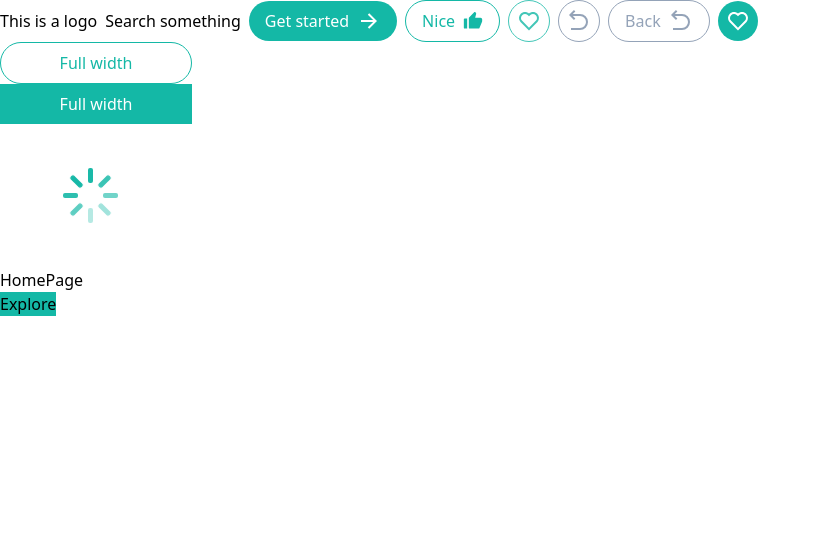
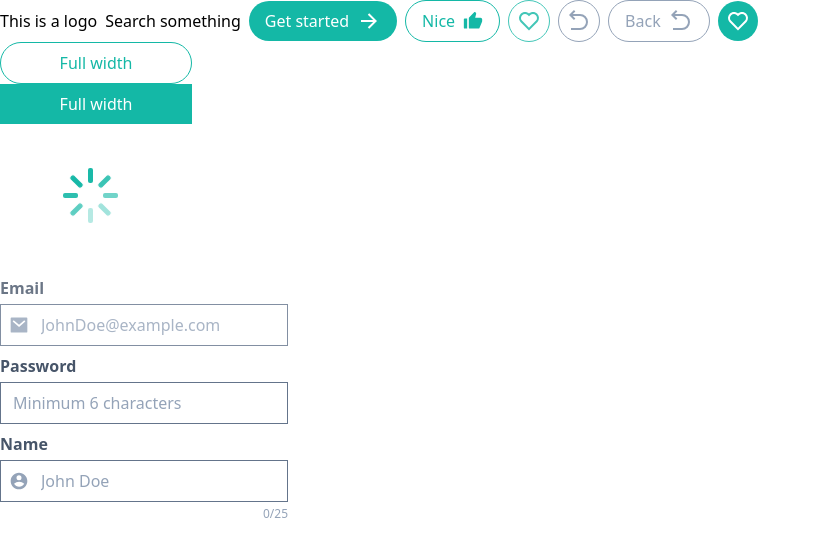
Before and after one commit to KellyCHI22/HowTo, a React (Vite) app: page / in a window 1280 px wide. Shown: the top 556 px of the page, without its empty margins (0-821 px from the left). Built offline with nearby package versions, Linux system fonts and the light colour scheme.

Commit message:
layout: finish Input component

```diff
--- a/package.json
+++ b/package.json
@@ -23,6 +23,7 @@
     "react-spinners": "^0.13.8"
   },
   "devDependencies": {
+    "@tailwindcss/forms": "^0.5.3",
     "@types/react": "^18.0.28",
     "@types/react-dom": "^18.0.11",
     "@typescript-eslint/eslint-plugin": "^5.57.1",
--- /dev/null
+++ b/src/components/elements/Input.tsx
@@ -0,0 +1,68 @@
+import {
+  ComponentPropsWithoutRef,
+  ChangeEventHandler,
+  forwardRef,
+} from 'react';
+import clsx from 'clsx';
+
+interface InputProps extends ComponentPropsWithoutRef<'input'> {
+  type: 'text' | 'password';
+  id: string;
+  label: string;
+  value: string;
+  limit?: number;
+  icon?: JSX.Element;
+  disabled?: boolean;
+  placeholder?: string;
+  onChange: ChangeEventHandler<HTMLInputElement>;
+}
+
+const Input = forwardRef<HTMLInputElement, InputProps>(
+  (
+    { id, label, value, limit, icon, disabled, placeholder, onChange, ...rest },
+    ref
+  ) => {
+    return (
+      <div
+        className={clsx(
+          rest.className,
+          'text-slate-600 focus-within:text-teal-500 my-2',
+          { 'pointer-events-none opacity-80': disabled }
+        )}
+      >
+        <label htmlFor={id} className="block font-bold mb-1 ">
+          {label}
+        </label>
+        <div className="flex items-center border border-slate-500 focus-within:ring-teal-400 focus-within:ring-2 focus-within:border-transparent">
+          {icon ? (
+            <div className="text-slate-400 pl-2 text-xl">{icon}</div>
+          ) : null}
+          <input
+            {...rest}
+            id={id}
+            value={value}
+            ref={ref}
+            placeholder={placeholder}
+            onChange={onChange}
+            className={clsx(
+              rest.className,
+              'w-full border-none placeholder-slate-400 focus:outline-none focus:ring-0 text-black',
+              {
+                '': disabled,
+              }
+            )}
+          />
+        </div>
+        {limit ? (
+          <div className="flex justify-end text-xs text-slate-400 mt-1">
+            <span>
+              {value.length}/{limit}
+            </span>
+          </div>
+        ) : null}
+      </div>
+    );
+  }
+);
+
+export default Input;
--- a/src/components/layouts/RootLayout.tsx
+++ b/src/components/layouts/RootLayout.tsx
@@ -1,14 +1,24 @@
 import { Link, Outlet } from 'react-router-dom';
-import Button from '~/components/elements/Button';
+import Button from '../elements/Button';
 import Spinner from '../elements/Spinner';
 import {
   RiArrowRightLine,
   RiThumbUpFill,
   RiHeartLine,
   RiArrowGoBackLine,
+  RiMailFill,
+  RiLock2Fill,
+  RiAccountCircleFill,
 } from 'react-icons/ri';
+import Input from '../elements/Input';
+import { IconType } from 'react-icons';
+import { useState } from 'react';
 
 export default function RootLayout() {
+  const [email, setEmail] = useState('');
+  const [password, setPassword] = useState('');
+  const [name, setName] = useState('');
+
   return (
     <>
       <header className="flex gap-2 items-center">
@@ -44,7 +54,38 @@ export default function RootLayout() {
       <div className="w-48 h-36 grid place-items-center">
         <Spinner />
       </div>
-      <Outlet />
+      <div className="w-72">
+        <Input
+          type="text"
+          label="Email"
+          id="email"
+          value={email}
+          onChange={(e) => setEmail(e.target.value)}
+          icon={<RiMailFill />}
+          placeholder="JohnDoe@example.com"
+          disabled
+        />
+        <Input
+          type="password"
+          label="Password"
+          id="password"
+          value={password}
+          onChange={(e) => setPassword(e.target.value)}
+          // icon={<RiLock2Fill />}
+          placeholder="Minimum 6 characters"
+        />
+        <Input
+          type="text"
+          label="Name"
+          id="name"
+          value={name}
+          onChange={(e) => setName(e.target.value)}
+          icon={<RiAccountCircleFill />}
+          placeholder="John Doe"
+          limit={25}
+        />
+      </div>
+      {/* <Outlet /> */}
     </>
   );
 }
--- a/tailwind.config.js
+++ b/tailwind.config.js
@@ -1,8 +1,9 @@
+/* eslint-disable no-undef */
 /** @type {import('tailwindcss').Config} */
 export default {
   content: ['./index.html', './src/**/*.{js,ts,jsx,tsx}'],
   theme: {
     extend: {},
   },
-  plugins: [],
+  plugins: [require('@tailwindcss/forms')],
 };
```
Also changed, not shown: 1 other file (tests, documents, lock files or other folders).
